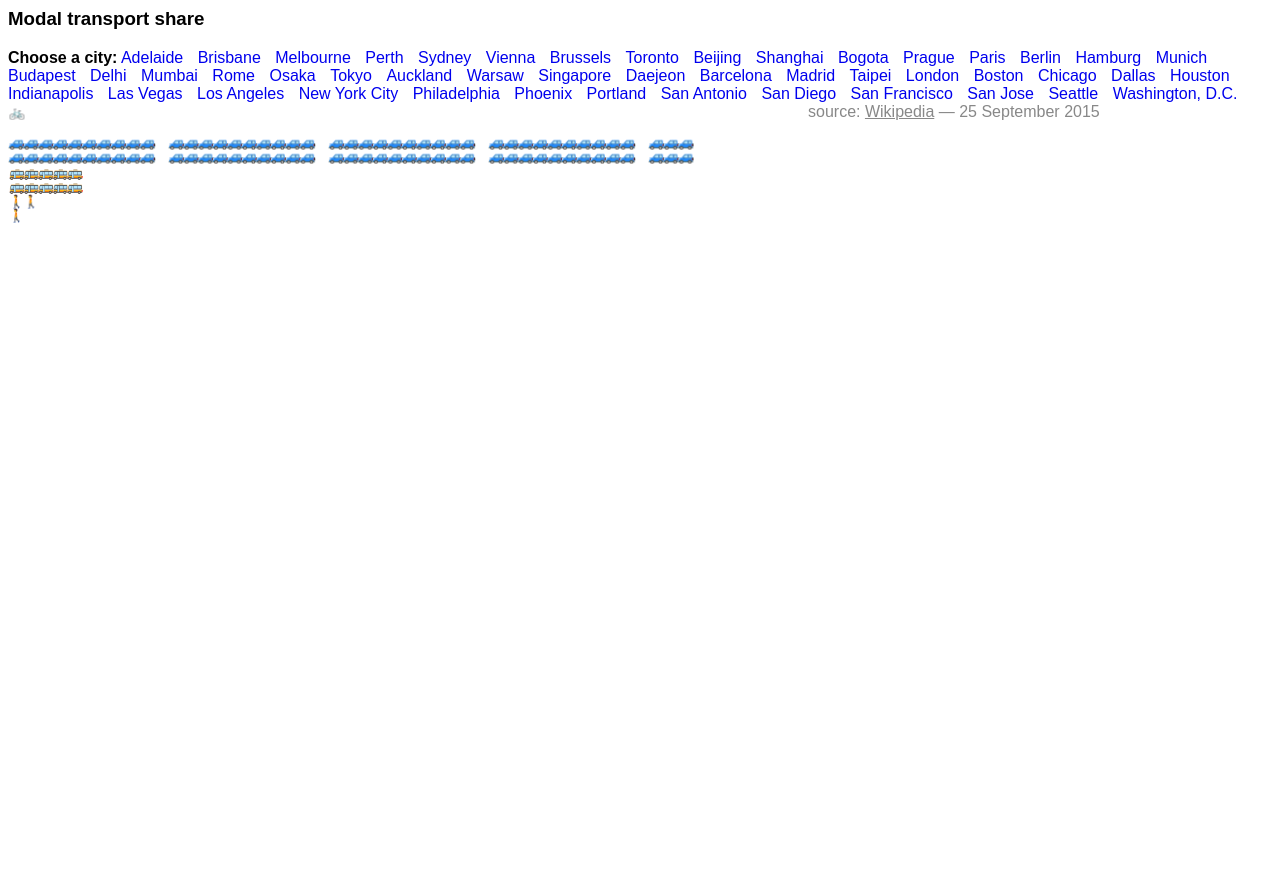
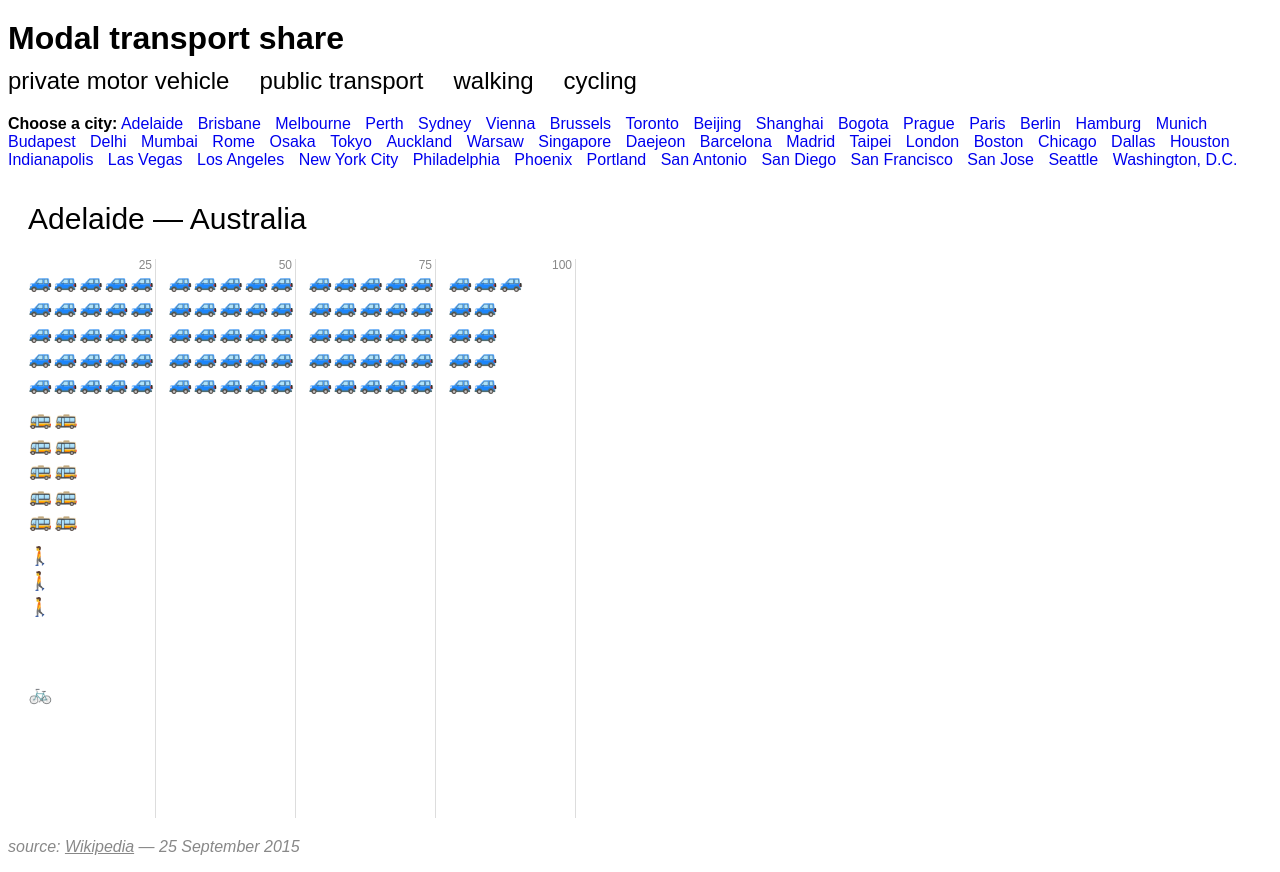
Before and after one commit to tomgp/d3-iconarray, a plain HTML site: page example4.html in a window 1280 px wide. Both pictures are taken after a click on the link "Adelaide". Before the commit the page ends 800 px from the top, so only its background shows below. Drawn offline with Linux system fonts and the light colour scheme.

Commit message:
example 4 axis

```diff
--- a/example4.html
+++ b/example4.html
@@ -4,32 +4,22 @@
 
 	<script src="d3.v3.js" charset="utf-8"></script>
 	<script type="text/javascript" src="icon-array.js"></script>
-
 	<style>
 
 	body{
 		font-family: sans-serif;
 	}
 
-	.key-label{
-		font-size: small;
+
+	.content{
+
 	}
 
-	td{
-		vertical-align:middle;
+	.source{
+		font-style: italic;
+		color: #888;
 	}
 
-	.key{
-		display:inline-block;
-	}
-
-	.content{
-		display:inline-block;
-		float:left;
-	}
-	.source{
-		color: #888;
-	}
 	.source a,
 	.source a:visited{
 		color: #888;
@@ -45,13 +35,44 @@
 		color: #FFF;
 	}
 
+	.chart-title{
+		font-size: 30;
+		font-weight: 100;
+	}
+
+	h1{
+		padding: 0;
+		margin-top: 20;
+		margin-bottom: 10;
+	}
+	h2{
+		padding: 0;
+		margin-top: 10;
+		margin-bottom: 20;
+	}
+	.key-element{
+		margin-right: 30;
+		font-weight: 100;
+	}
+
+	.tick-label{
+		font-weight: 100;
+		fill: #888;
+		font-size: 12;
+	}
+	.tick-line{
+		stroke: #ddd;
+		stroke-width:1;
+		shape-rendering:crispEdges;
+	}
+
 	</style>
 </head>
 
 <body>
-<h3>Modal transport share</h3>
+<h1>Modal transport share</h1>
+	<div class="key"></div>
 	<div class="nav"><b>Choose a city:</b> </div>
-	<div class="key"></div>
 	<div class="content"></div>
 	<div class="source">source: <a href="https://en.wikipedia.org/wiki/Modal_share">Wikipedia</a> &mdash; 25 September 2015</div>
 	<p></p>
@@ -59,59 +80,107 @@
 <script type="text/javascript">
 var iconFile = 'icons/transport-emoji.svg'
 
+
 d3.tsv('data/modal-share-data.tsv', function(data){
+	var categories = ['private motor vehicle','public transport','walking','cycling'];
 	d3.select('.nav').selectAll('a')
 		.data(data)
 			.enter()
 		.append('a')
 			.attr({
-				'href':function(d){return '#'+toID(d.City); },
-				'data-city':function(d){return d.City; },
+				'href':function(d){ return '#'+toID(d.City); },
+				'data-city':function(d){ return d.City; },
 				'class':'city-link'
 			})
-			.on('click', function(d){ drawChart(d); return false; })
-			.text(function(d){return d.City+' ';})
+			.on('click', function(d){ drawChart(d,categories); return false; })
+			.text(function(d){ return d.City + ' '; });
+
+	d3.select('.key')
+		.append('h2')
+			.selectAll('span')
+		.data(categories)
+			.enter()
+		.append('span')
+			.attr('class','key-element')
+			.text(function(d){
+				return d;
+			});
 });
 
-function drawChart(data){
-	var width = 800, height = 200, margin={top:20, right:20, bottom:20, left:20};
+function drawChart(data, categories){
 
+	var width = 600,
+		height = 700,
+		margin = {
+			top:100,
+			left:20,
+			bottom:20,
+			right:20
+		};
+	var gap = 0.5;
+	var barSpacing = 10;
 	var barHeight = 30;
 	var iconBar = d3.layout.iconArray()
-		.blockWidth(10) //have a nice gap int he bar every 10 for ease of counting
-		.blockHeight(2)
-		.blockGap(1)
+		.blockWidth(5) //have a nice gap in the bar every 25 icons for ease of counting
+		.blockHeight(5)
+		.blockGap(gap)
 		.verticalFirst(true);
 
-	var xScale = d3.scale.linear()
-		.range([0, width])
-		.domain([0, iconBar.maxDimensions(100).x]);
+	var barDimensions = iconBar.maxDimensions(100);
 
-	var iconScale = xScale(1)/100;
+	var arrayScale = d3.scale.linear()
+		.range( [0, width-(margin.left+margin.right)] )
+		.domain( [0, barDimensions.x] );
 
-	var categories = ['cycling','private motor vehicle','public transport','walking'];
+	var barScale = d3.scale.linear()
+		.range( [0, (arrayScale(barDimensions.y) + barSpacing)*categories.length] )
+		.domain( [0, categories.length ] );
 
-	d3.select('.content').selectAll('svg')
-		.data([data])
+	var iconScale = arrayScale(0.8)/100;
+
+	var axis = arrayAxis()
+		.arrayScale(arrayScale)
+		.layout(iconBar)
+		.tickSize([ -10, barScale.range()[1] ])
+		.ticks([25, 50, 75, 100]);
+
+	var svg = d3.select('.content').selectAll('svg')
+		.data([data], function(d){d.City})
 			.enter()
 		.append('svg')
 			.attr({
-				'class':'chart',
-				'width':width,
-				'height':height
+				'class': 'chart',
+				'width': width,
+				'height': barScale(categories.length)+margin.top+margin.bottom
+			})
+		.append('g')
+			.call(function(parent){
+				parent.attr('transform','translate('+margin.left+','+margin.top+')');
+				parent.append('text').attr({
+					'class':'chart-title',
+					dy:-barSpacing*4
+				});
 			});
 
-	d3.select('svg.chart')
-		.selectAll('g.bar')
+
+
+	svg.selectAll('g.bar')
 		.data(categories)
 			.enter()
 		.append('g')
 			.attr({
 				'transform':function(d,i){
-					return 'translate(' + 0 + ',' + (i * barHeight) + ')';
+					return 'translate(' + 0 + ',' + barScale(i) + ')';
 				},
 				'class':'bar'
-			});
+			})
+		.each(function(d,i){
+			if(i==0){
+				d3.select(this)
+					.call(axis);
+			}
+		});
+
 
 	d3.selectAll('g.bar')
 		.call(function(parent){
@@ -127,7 +196,7 @@ function drawChart(data){
 					.attr({
 						'class':'icon',
 						'transform':function(d){
-							return 'translate(' + xScale(d.x) + ',' + xScale(d.y) + ')';
+							return 'translate(' + arrayScale(d.x) + ',' + arrayScale(d.y) + ')';
 						}
 					})
 				.append('use')
@@ -141,11 +210,87 @@ function drawChart(data){
 			join.exit().remove();
 		})
 
-	console.log('done')
+	d3.select('.chart-title').html(data.City+' &mdash; '+data.Country);
 }
 
 function toID(s){
 	return s.replace(/\W/g,'-').toLowerCase();
 }
 </script>
+<script type="text/javascript">
+	//icon array axis
+
+	function arrayAxis(){
+		var layout,
+			arrayScale,
+			ticks,
+			tickSize = [-10,10];
+
+		function axis(g){
+			console.log(g, this);
+			g.selectAll('tick')
+				.data(ticks)
+					.enter()
+				.append('g')
+					.attr({
+						'class':'tick',
+						'transform':function(d){
+							//if the tick is just before a gap, the subtract that gap
+							console.log('a,',layout.blockArea())
+							if(d%layout.blockArea() == 0){
+								var xPos = arrayScale( layout.position(d).x - layout.blockGap());
+							}else{
+								xPos = arrayScale( layout.position(d).x );
+							}
+							return 'translate(' + Math.round(xPos) + ',0)';
+						}
+					})
+				.call(function(parent){
+					parent.append('text')
+						.attr({
+							'text-anchor':'end',
+							'class':'tick-label',
+							dx:-3
+						})
+						.text(function(d){
+							return d;
+						});
+
+					parent.append('line')
+						.attr({
+							'class':'tick-line',
+							x1:0,
+							y1:tickSize[0],
+							x2:0,
+							y2:tickSize[1]
+						})
+				})
+		}
+
+		axis.tickSize = function(e){
+			if(!e) return tickSize;
+			tickSize = e;
+			return axis;
+		}
+
+		axis.arrayScale = function(s){
+			if(!s) return arrayScale;
+			arrayScale = s;
+			return axis;
+		}
+
+		axis.layout = function(l){
+			if(!l) return  layout;
+			layout = l;
+			return axis;
+		}
+
+		axis.ticks = function(t){
+			if(!t) return  ticks;
+			ticks = t;
+			return axis;
+		}
+		return axis;
+	}
+</script>
 </html>
--- a/icon-array.js
+++ b/icon-array.js
@@ -4,64 +4,68 @@ d3.layout.iconArray = function (){
 		verticalFirst = false;
 
 	function layout(data){
+		return data.map(function(d,i){
+			var pos = position(i);
+			pos.data = d;
+			return pos
+		});
+	}
+
+	function position(itemNum){
 		if( !blockHeight ) blockHeight = blockWidth;
 		var blockSize = blockWidth * blockHeight;
-
-		return data.map(function(d,i){
-			var blockNum = Math.floor( i / blockSize );
-			console.log(blockNum);
+		var blockNum = Math.floor( itemNum / blockSize );
 		if(verticalFirst){
 			return {
-					x: Math.floor( i/blockHeight ) + (blockGap * blockNum), // - blockWidth * blockNum,
-					y: i%blockHeight,// + (blockGap + blockHeight) * blockNum,
-					data: d
+				x: Math.floor( itemNum/blockHeight ) + (blockGap * blockNum), // - blockWidth * blockNum,
+				y: itemNum%blockHeight,// + (blockGap + blockHeight) * blockNum,
 			};
 		}
 		return {
-				x: i%blockWidth + (blockGap + blockWidth) * blockNum,
-				y: Math.floor( i/blockWidth ) - blockHeight * blockNum,
-				data: d
+			x: itemNum%blockWidth + (blockGap + blockWidth) * blockNum,
+			y: Math.floor( itemNum/blockWidth ) - blockHeight * blockNum,
 		};
-		});
 	}
 
-	layout.maxDimensions = function(numItems){ //find out how big the layout will be for a given array size
-		if(!blockHeight) blockHeight = blockWidth;
-		var blockSize = blockWidth * blockHeight;
-		var blockNum = Math.ceil( numItems / blockSize );
-		if(blockNum == 0) blockNum = 1;
-		var dim = {
-			x: numItems%blockWidth + (blockGap + blockWidth) * blockNum,
-			y: Math.floor( numItems/blockWidth ) - blockHeight * blockNum
+	layout.position = function(itemNum){
+		return position(itemNum);
 	};
 
-		dim.max = Math.max(dim.x, dim.y);
-		return dim;
-	}
+	layout.maxDimensions = function(numItems){ //find out how big the layout will be for a given array size
+		var pos = position(numItems)
+		pos.x = Math.max(pos.x, blockWidth);
+		pos.y = Math.max(pos.y, blockWidth);
+		pos.max = Math.max(pos.x, pos.y);
+		return pos;
+	};
 
 	layout.verticalFirst = function(b){
 		if(!b) return verticalFirst;
 		verticalFirst = b;
 		return layout;
-	}
+	};
 
 	layout.blockWidth = function(w){
 		if(!w) return blockWidth;
 		blockWidth = w;
 		return layout;
-	}
+	};
 
 	layout.blockHeight = function(h){
 		if(!h) return blockHeight;
 		blockHeight = h;
 		return layout;
+	};
+
+	layout.blockArea = function(){
+		return blockHeight * blockWidth;
 	}
 
 	layout.blockGap = function(g){
 		if(!g) return blockGap;
 		blockGap = g;
 		return layout;
-	}
+	};
 
 	return layout;
 }
```
Lines whose indentation alone changed are shown as unchanged.
